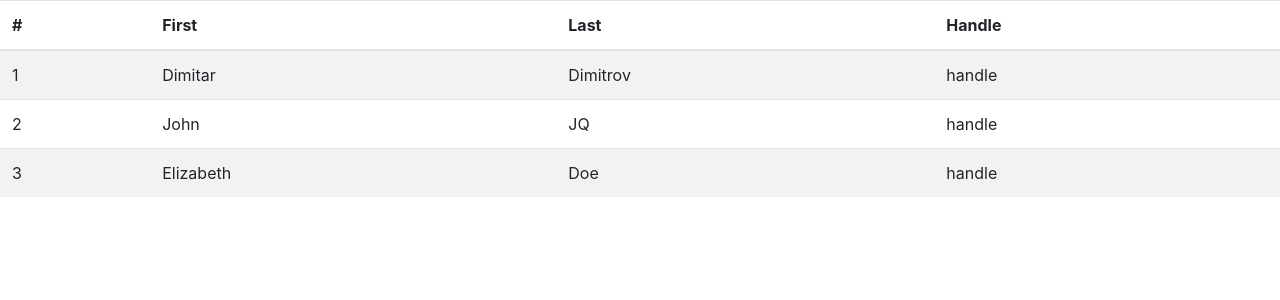
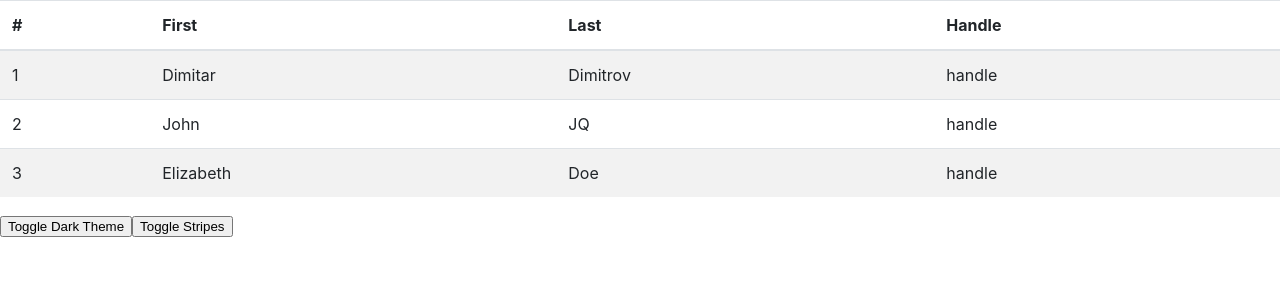
Before and after one commit to dppdd/crash-react, a React (Vite) app in the folder table-generator/: page / in a window 1280 px wide. Shown: the top 300 px of the page. Built offline with nearby package versions, Linux system fonts and the light colour scheme.

Commit message:
Add toggle class buttons

```diff
--- a/table-generator/src/components/BootstrapTable.jsx
+++ b/table-generator/src/components/BootstrapTable.jsx
@@ -1,6 +1,6 @@
+import { useState } from 'react'
 import { Table, TableHead, TableRow, TableBody, TableCell } from './Table'
 import { v4 as uuidv4 } from 'uuid';
-
 
 /*
 
@@ -37,14 +37,32 @@ import { v4 as uuidv4 } from 'uuid';
 
 */
 
-export default function BootstrapTable(props) {
+export default function BootstrapTable(props, addRemoveClass) {
 	const { tableStructure, tableData } = props.data
-	// ! FIX KEYS
-	// ! Add scope attribute to body TableCell.
+	const [ev, setEv] = useState(['striped'])
+
+	function addRemoveClass(e, newClass) {
+		e.preventDefault();
+		if (ev.includes(newClass)) {
+			return setEv(ev.filter(e => e !== newClass))
+		} else {
+			return setEv([...ev, newClass])
+		}
+	}
+
+	function ToggleClassButton(props) {
+		return (
+			<button
+				className="table__button-toggle--light"
+				onClick={(e) => {
+					return addRemoveClass(e, props.toggleClass)
+				}}>{props.label}</button>
+		)
+	}
 
 	return (
-		<div>
-			<Table ev={['striped']}>
+		<>
+			<Table ev={ev}>
 				<TableHead>
 					<TableRow>
 						{tableStructure.map(col => <TableCell scope={'thead'} key={col.metaKey}>{col.name}</TableCell>)}
@@ -64,6 +82,14 @@ export default function BootstrapTable(props) {
 					}
 				</TableBody>
 			</Table>
-		</div>
+			<ToggleClassButton
+				label="Toggle Dark Theme"
+				toggleClass="dark"
+			/>
+			<ToggleClassButton
+				label="Toggle Stripes"
+				toggleClass="striped"
+			/>
+		</>
 	)
 }
```
Also changed, not shown: table-generator/src/components/Table/Table.jsx (+6 -6 lines).
